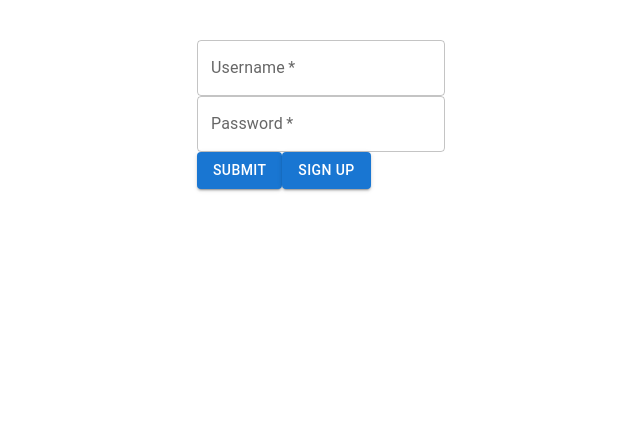
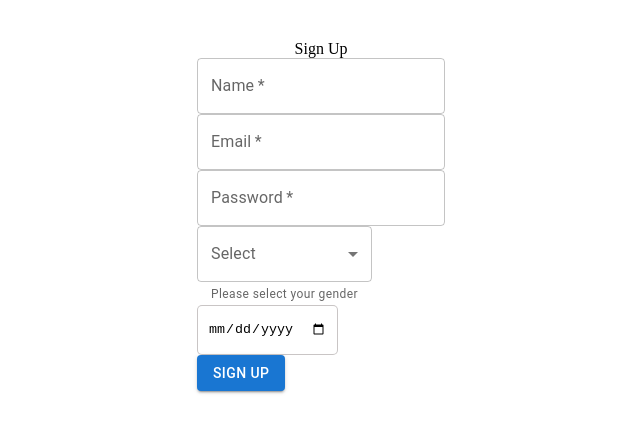
Before and after one commit to Ctrl-Code/React-Mutual-Fund-Listing-App, a React (Create React App) app: page /signup in a window 1280 px wide. Before the commit this address led to /login. Shown: the top 432 px of the page, without its empty margins (319-959 px from the left). Built offline with nearby package versions, Linux system fonts and the light colour scheme.

Commit message:
Created Basic Signup Page

```diff
--- a/src/App.js
+++ b/src/App.js
@@ -11,7 +11,8 @@ import store from "./Redux/store";
 import { Provider } from 'react-redux';
 
 import Login from "./Pages/Login";
-import Listing from "./Pages/Listing";
+import Listing from "./Pages/Listing/Listing";
+import Signup from "./Pages/SignUp";
 
 function App() {
 
@@ -27,6 +28,10 @@ function App() {
                     <Listing />
                 </Route>
 
+                <Route exact path="/signup">
+                    <Signup />
+                </Route>
+
                 <Route path="/">
                     <Redirect to="/login" />
                 </Route>
--- a/src/Components/StyledComponents.js
+++ b/src/Components/StyledComponents.js
@@ -9,9 +9,18 @@ const FullPage = styled.div`
     align-items: center;
 `;
 
+const InputField = styled.input`
+    outline: none;
+    border: 1px solid #c1bdbdde;
+    border-radius: 5px;
+    height: 50px;
+    padding: 0 10px;
+`;
+
 const exportObject = {
     styled,
     FullPage,
+    InputField,
 }
 
 export default exportObject;
--- /dev/null
+++ b/src/Pages/SignUp/index.js
@@ -0,0 +1,157 @@
+import React, { useState } from "react";
+import StyledComponents from "../../Components/StyledComponents";
+
+import { connect } from "react-redux";
+import Actions from "../../Redux/Actions";
+import { TextField, MenuItem, Button } from "@mui/material";
+import { Redirect } from "react-router-dom";
+
+const Name = connect(state => {
+    return {
+        name: state.signup.name
+    }
+}, dispatch => {
+    return {
+        setName: name => dispatch(Actions.signup.setName(name)),
+    }
+})(
+    ({ name, setName }) => <TextField
+        required
+        id="outlined-required"
+        label="Name"
+        value={name}
+        onChange={event => setName(event.target.value)}
+    />
+);
+
+const Email = connect(state => {
+    return {
+        email: state.signup.email,
+    }
+}, dispatch => {
+    return {
+        setEmail: email => dispatch(Actions.signup.setEmail(email)),
+    }
+})(
+    ({ email, setEmail }) => <TextField
+        required
+        id="outlined-required"
+        label="Email"
+        value={email}
+        onChange={event => setEmail(event.target.value)}
+    />
+);
+
+const Password = connect(state => {
+    return {
+        password: state.signup.password,
+    }
+}, dispatch => {
+    return {
+        setPassword: password => dispatch(Actions.signup.setPassword(password)),
+    }
+})(
+    ({ password, setPassword }) => <TextField
+        required
+        id="outlined-required"
+        label="Password"
+        type="password"
+        value={password}
+        onChange={event => setPassword(event.target.value)}
+    />
+);
+
+const genders = [
+    {
+        value: 'male',
+        label: 'Male',
+    }, {
+        value: "female",
+        label: "Female",
+    },
+]
+
+const Gender = connect(state => {
+    return {
+        gender: state.signup.gender,
+    }
+}, dispatch => {
+    return {
+        setGender: gender => dispatch(Actions.signup.setGender(gender)),
+    }
+})(
+    ({ gender, setGender }) => {
+
+        return <TextField
+            id="outlined-select-currency"
+            select
+            label="Select"
+            value={gender}
+            onChange={event => setGender(event.target.value)}
+            helperText="Please select your gender"
+        >
+            {
+                genders.map((option) => (
+                    <MenuItem key={option.value} value={option.value}>
+                        {option.label}
+                    </MenuItem>
+                ))
+            }
+
+        </TextField>
+    });
+
+const DateOfBirth = connect(state => ({
+    dob: state.signup.dob,
+}), dispatch => ({
+    setDob: dob => dispatch(Actions.signup.setDob(dob)),
+}))(
+    ({
+        dob, setDob
+    }) => <StyledComponents.InputField type="date" value={dob} onChange={event => setDob(event.target.value)} />
+);
+
+const ButtonSignup = ({ onClick }) => <Button variant="contained"
+    onClick={onClick}
+>
+    Sign Up
+</Button>
+
+const Signup = () => {
+
+    const [redirect, setRedirection] = useState({
+        redirect: false,
+        path: "",
+    });
+
+    if (redirect.redirect)
+        return <Redirect push to={redirect.path} />
+
+    const handleClick = () => {
+        setRedirection({
+            redirect: true,
+            path: "/listing"
+        });
+    }
+
+    return (
+        <StyledComponents.FullPage>
+            <div>Sign Up</div>
+            <form>
+                <Name />
+                <div />
+                <Email />
+                <div />
+                <Password />
+                <div />
+                <Gender />
+                <div />
+                <DateOfBirth />
+                <div />
+                <ButtonSignup onClick={handleClick} />
+            </form>
+        </StyledComponents.FullPage>
+    )
+}
+
+export default Signup;
--- a/src/Redux/Actions/index.js
+++ b/src/Redux/Actions/index.js
@@ -1,7 +1,9 @@
 import login from "./login";
+import signup from "./signup";
 
 const Actions = {
     login,
+    signup,
 }
 
 export default Actions;
--- /dev/null
+++ b/src/Redux/Actions/signup.js
@@ -0,0 +1,47 @@
+const signup = {
+
+    types: {
+        setName: "signup-setName",
+        setEmail: "signup-setEmail",
+        setPassword: "signup-setPassword",
+        setGender: "signup-setGender",
+        setDob: "signup-setDob",
+    },
+
+    setName: function (name) {
+        return {
+            type: this.types.setName,
+            name,
+        }
+    },
+
+    setEmail: function (email) {
+        return {
+            type: this.types.setEmail,
+            email,
+        }
+    },
+
+    setPassword: function (password) {
+        return {
+            type: this.types.setPassword,
+            password,
+        }
+    },
+
+    setGender: function (gender) {
+        return {
+            type: this.types.setGender,
+            gender,
+        }
+    },
+
+    setDob: function (dob) {
+        return {
+            type: this.types.setDob,
+            dob,
+        }
+    },
+}
+
+export default signup;
--- a/src/Redux/Reducers/index.js
+++ b/src/Redux/Reducers/index.js
@@ -1,7 +1,9 @@
 import { combineReducers } from 'redux';
 
 import login from "./login";
+import signup from "./signup";
 
 export default combineReducers({
     login,
+    signup,
 });
--- /dev/null
+++ b/src/Redux/Reducers/signup.js
@@ -0,0 +1,73 @@
+import actions from "../Actions";
+
+const actionsSignupTypes = actions.signup.types;
+
+const defaultState = {
+    name: "",
+    email: "",
+    password: "",
+    gender: "",
+    dob: "",
+};
+
+const functions = {
+    setName: (state, name) => {
+        return {
+            ...state,
+            name,
+        }
+    },
+
+    setEmail: (state, email) => {
+        return {
+            ...state,
+            email,
+        }
+    },
+
+    setPassword: (state, password) => {
+        return {
+            ...state,
+            password,
+        }
+    },
+
+    setGender: (state, gender) => {
+        return {
+            ...state,
+            gender,
+        }
+    },
+
+    setDob: (state, dob) => {
+        return {
+            ...state,
+            dob,
+        }
+    },
+
+}
+
+function signup(state = defaultState, action) {
+    switch (action.type) {
+
+        case actionsSignupTypes.setName: return functions
+            .setName(state, action.name);
+
+        case actionsSignupTypes.setEmail: return functions
+            .setEmail(state, action.email);
+
+        case actionsSignupTypes.setPassword: return functions
+            .setPassword(state, action.password);
+
+        case actionsSignupTypes.setGender: return functions
+            .setGender(state, action.gender);
+
+        case actionsSignupTypes.setDob: return functions
+            .setDob(state, action.dob);
+
+        default: return state;
+    }
+}
+
+export default signup;
```
Also changed, not shown: src/Pages/Listing/Listing.js (renamed from src/Pages/Listing/index.js).
